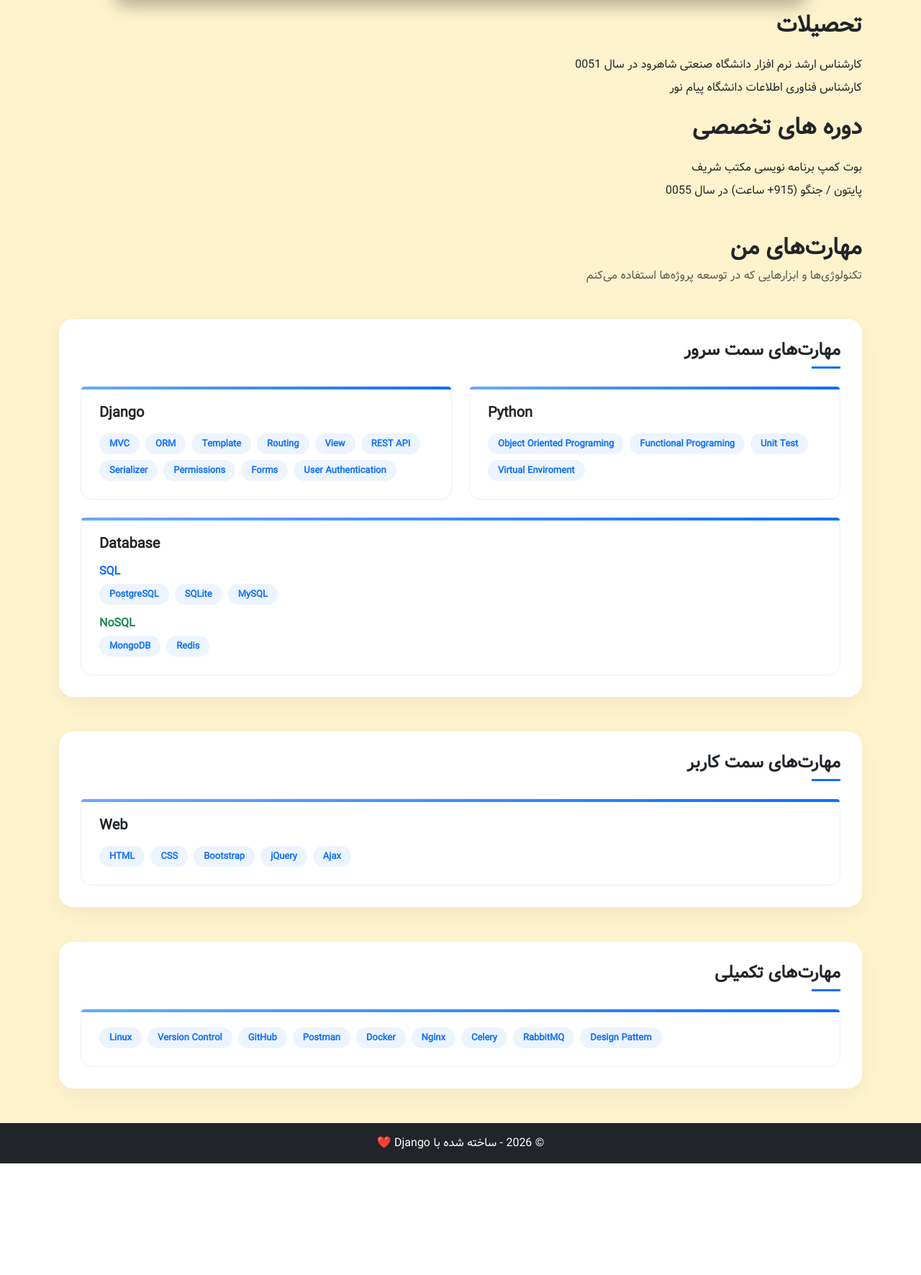
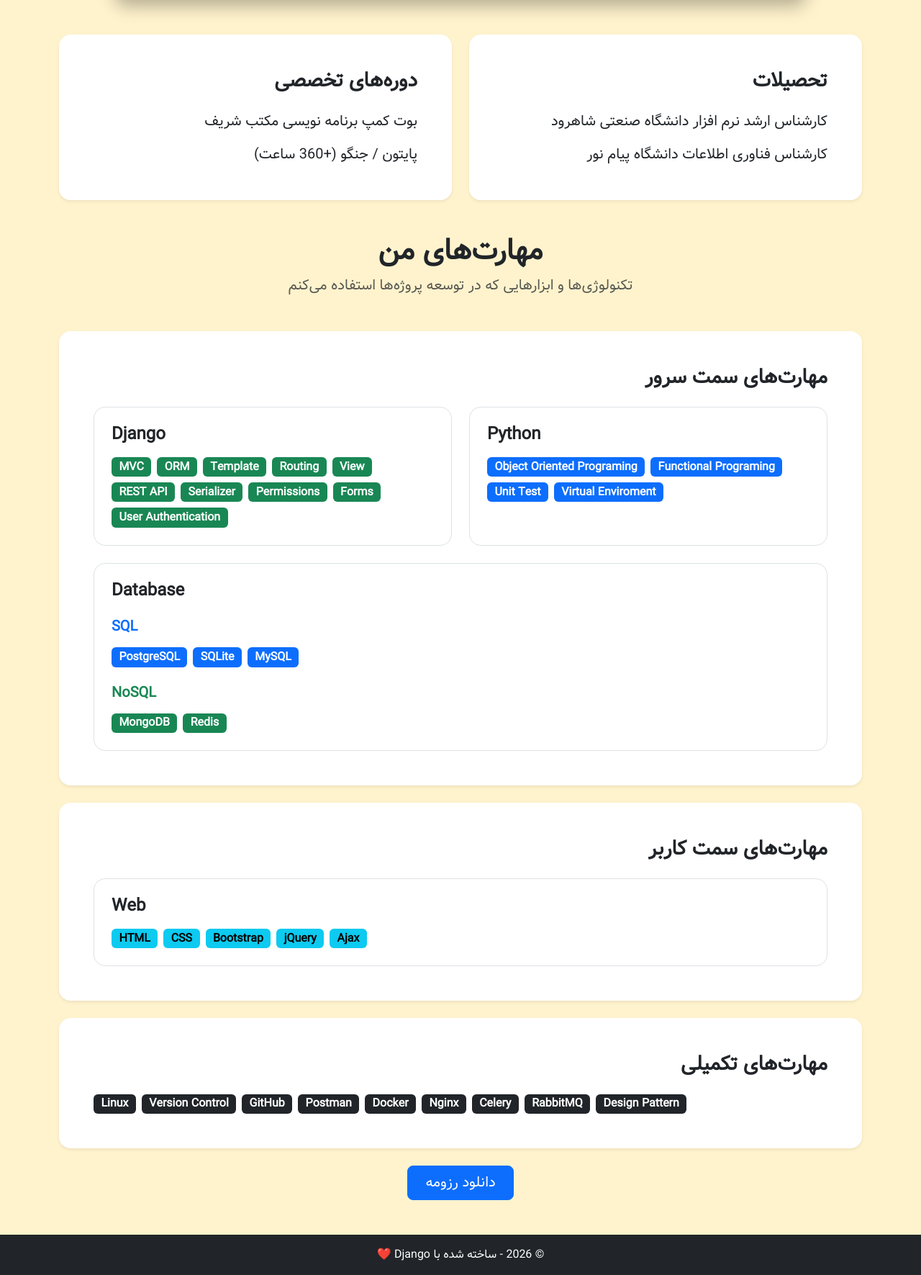
Before and after one commit to shahramsss/resume_web, a Django app: page /skills/ in a window 1280 px wide. Shown: the part 76-1847 px from the top of the page at 72% size. Before the commit the page ends 1692 px from the top, so only its background shows below. Run offline with Django 5.2, Linux system fonts and the light colour scheme; some libraries are stand-ins or nearby versions.

Commit message:
change home

```diff
--- a/home/templates/home/about.html
+++ b/home/templates/home/about.html
@@ -46,7 +46,7 @@
     </div>
 </section>
 
-<section class="py-5 bg-light border-top border-bottom">
+<section class="py-5  ">
     <div class="container">
         <div class="row g-4">
             <div class="col-md-4">
@@ -94,7 +94,7 @@
         </div>
     </div>
 </section>
-<section class="py-5 bg-light border-top">
+<section class="py-5  ">
     <div class="container">
         <div class="row g-4">
             <div class="col-lg-6">
--- a/home/templates/home/skills.html
+++ b/home/templates/home/skills.html
@@ -1,162 +1,94 @@
 {% extends 'base.html' %}
+{% load static %}
 
 {% block title %}
   مهارت‌ها
 {% endblock %}
 
 {% block content %}
-  <style>
-    body {
-      background: #f8f9fb;
-    }
+  <section class="py-5 ">
+    <div class="container">
 
-    .skill-section {
-      background: #ffffff;
-      padding: 30px;
-      border-radius: 20px;
-      box-shadow: 0 10px 30px rgba(0, 0, 0, 0.05);
-    }
 
-    /* کارت‌ها */
-    .skill-card {
-      background: #fff;
-      border-radius: 15px;
-      padding: 25px;
-      height: 100%;
-      position: relative;
-      transition: 0.3s;
-      border: 1px solid #eee;
-    }
-
-    .skill-card::before {
-      content: '';
-      position: absolute;
-      top: 0;
-      right: 0;
-      width: 100%;
-      height: 4px;
-      background: linear-gradient(to left, #0d6efd, #6ea8fe);
-      border-radius: 15px 15px 0 0;
-    }
-
-    .skill-card:hover {
-      transform: translateY(-6px);
-      box-shadow: 0 15px 40px rgba(0, 0, 0, 0.08);
-    }
-
-    /* badge */
-    .skill-badge {
-      background: rgba(13, 110, 253, 0.08);
-      color: #0d6efd;
-      padding: 8px 14px;
-      border-radius: 20px;
-      font-size: 13px;
-      transition: 0.3s;
-    }
-
-    .skill-badge:hover {
-      background: #0d6efd;
-      color: #fff;
-    }
-
-    /* عنوان‌ها */
-    .section-title {
-      position: relative;
-      display: inline-block;
-      padding-bottom: 10px;
-    }
-
-    .section-title::after {
-      content: '';
-      width: 40px;
-      height: 3px;
-      background: #0d6efd;
-      position: absolute;
-      bottom: 0;
-      right: 0;
-    }
-
-    /* انگلیسی */
-    .ltr {
-      direction: ltr;
-      text-align: left;
-    }
-  </style>
-<section class="pt-3">
-    <div class="container">
-        <h2 class="fw-bold mb-4">تحصیلات</h2>
-        <p class="mb-2">کارشناس ارشد نرم افزار دانشگاه صنعتی شاهرود در سال 0051</p>
-        <p class="mb-4">کارشناس فناوری اطلاعات دانشگاه پیام نور</p>
-
-        <h2 class="fw-bold mb-4">دوره های تخصصی</h2>
-        <p class="mb-2">بوت کمپ برنامه نویسی مکتب شریف</p>
-        <p class="mb-0">پایتون / جنگو (915+ ساعت) در سال 0055</p>
-    </div>
-</section>
-
-  <div class="container my-5">
-    <!-- title -->
-    <div class="text-center mb-5">
-      <h2 class="fw-bold text-end">مهارت‌های من</h2>
-      <p class="text-muted text-end">تکنولوژی‌ها و ابزارهایی که در توسعه پروژه‌ها استفاده می‌کنم</p>
-    </div>
-
-    <!-- server -->
-    <div class="skill-section mb-5">
-      <h4 class="fw-bold mb-4 section-title text-end">مهارت‌های سمت سرور</h4>
-
-      <div class="row g-4">
-        <!-- Python -->
-        <div class="col-md-6">
-          <div class="skill-card">
-            <h5 class="fw-bold mb-3 ltr">Python</h5>
-            <div class="d-flex flex-wrap gap-2 ltr">
-              <span class="badge skill-badge">Object Oriented Programing</span>
-              <span class="badge skill-badge">Functional Programing</span>
-              <span class="badge skill-badge">Unit Test</span>
-              <span class="badge skill-badge">Virtual Enviroment</span>
+      <div class="row g-4 mb-5">
+        <div class="col-lg-6">
+          <div class="card border-0 shadow-sm rounded-4 h-100">
+            <div class="card-body p-4 p-md-5">
+              <h2 class="h3 fw-bold mb-4">تحصیلات</h2>
+              <p class="fs-5 mb-3">کارشناس ارشد نرم افزار دانشگاه صنعتی شاهرود </p>
+              <p class="fs-5 mb-0">کارشناس فناوری اطلاعات دانشگاه پیام نور</p>
             </div>
           </div>
         </div>
 
-        <!-- Django -->
+        <div class="col-lg-6">
+          <div class="card border-0 shadow-sm rounded-4 h-100">
+            <div class="card-body p-4 p-md-5">
+              <h2 class="h3 fw-bold mb-4">دوره‌های تخصصی</h2>
+              <p class="fs-5 mb-3">بوت کمپ برنامه نویسی مکتب شریف</p>
+              <p class="fs-5 mb-0">پایتون / جنگو (+360 ساعت) </p>
+            </div>
+          </div>
+        </div>
+      </div>
+      <div class="text-center mb-5">
+        <h1 class="fw-bold display-6">مهارت‌های من</h1>
+        <p class="text-muted lead mb-0">تکنولوژی‌ها و ابزارهایی که در توسعه پروژه‌ها استفاده می‌کنم</p>
+      </div>
+      <div class="card border-0 shadow-sm rounded-4 mb-4">
+        <div class="card-body p-4 p-md-5">
+          <h2 class="h3 fw-bold mb-4">مهارت‌های سمت سرور</h2>
+
+          <div class="row g-4">
             <div class="col-md-6">
-          <div class="skill-card">
-            <h5 class="fw-bold mb-3 ltr">Django</h5>
-            <div class="d-flex flex-wrap gap-2 ltr">
-              <span class="badge skill-badge">MVC</span>
-              <span class="badge skill-badge">ORM</span>
-              <span class="badge skill-badge">Template</span>
-              <span class="badge skill-badge">Routing</span>
-              <span class="badge skill-badge">View</span>
-              <span class="badge skill-badge">REST API</span>
-              <span class="badge skill-badge">Serializer</span>
-              <span class="badge skill-badge">Permissions</span>
-              <span class="badge skill-badge">Forms</span>
-              <span class="badge skill-badge">User Authentication</span>
+              <div class="border rounded-4 p-4 h-100">
+                <h3 class="h4 fw-bold mb-3 text-start" dir="ltr">Python</h3>
+                <div class="d-flex flex-wrap gap-2" dir="ltr">
+                  <span class="badge text-bg-primary fs-6">Object Oriented Programing</span>
+                  <span class="badge text-bg-primary fs-6">Functional Programing</span>
+                  <span class="badge text-bg-primary fs-6">Unit Test</span>
+                  <span class="badge text-bg-primary fs-6">Virtual Enviroment</span>
                 </div>
               </div>
             </div>
 
-        <!-- Database -->
-        <div class="col-md-12">
-          <div class="skill-card">
-            <h5 class="fw-bold mb-3 ltr">Database</h5>
+            <div class="col-md-6">
+              <div class="border rounded-4 p-4 h-100">
+                <h3 class="h4 fw-bold mb-3 text-start" dir="ltr">Django</h3>
+                <div class="d-flex flex-wrap gap-2" dir="ltr">
+                  <span class="badge text-bg-success fs-6">MVC</span>
+                  <span class="badge text-bg-success fs-6">ORM</span>
+                  <span class="badge text-bg-success fs-6">Template</span>
+                  <span class="badge text-bg-success fs-6">Routing</span>
+                  <span class="badge text-bg-success fs-6">View</span>
+                  <span class="badge text-bg-success fs-6">REST API</span>
+                  <span class="badge text-bg-success fs-6">Serializer</span>
+                  <span class="badge text-bg-success fs-6">Permissions</span>
+                  <span class="badge text-bg-success fs-6">Forms</span>
+                  <span class="badge text-bg-success fs-6">User Authentication</span>
+                </div>
+              </div>
+            </div>
 
-            <div class="mb-3">
-              <h6 class="fw-bold mb-2 text-primary ltr">SQL</h6>
-              <div class="d-flex flex-wrap gap-2 ltr">
-                <span class="badge skill-badge">PostgreSQL</span>
-                <span class="badge skill-badge">SQLite</span>
-                <span class="badge skill-badge">MySQL</span>
+            <div class="col-12">
+              <div class="border rounded-4 p-4">
+                <h3 class="h4 fw-bold mb-4 text-start" dir="ltr">Database</h3>
+
+                <div class="mb-4">
+                  <h4 class="h5 fw-bold text-primary mb-3 text-start" dir="ltr">SQL</h4>
+                  <div class="d-flex flex-wrap gap-2" dir="ltr">
+                    <span class="badge text-bg-primary fs-6">PostgreSQL</span>
+                    <span class="badge text-bg-primary fs-6">SQLite</span>
+                    <span class="badge text-bg-primary fs-6">MySQL</span>
                   </div>
                 </div>
 
                 <div>
-              <h6 class="fw-bold mb-2 text-success ltr">NoSQL</h6>
-              <div class="d-flex flex-wrap gap-2 ltr">
-                <span class="badge skill-badge">MongoDB</span>
-                <span class="badge skill-badge">Redis</span>
+                  <h4 class="h5 fw-bold text-success mb-3 text-start" dir="ltr">NoSQL</h4>
+                  <div class="d-flex flex-wrap gap-2" dir="ltr">
+                    <span class="badge text-bg-success fs-6">MongoDB</span>
+                    <span class="badge text-bg-success fs-6">Redis</span>
+                  </div>
                 </div>
               </div>
             </div>
@@ -164,39 +96,44 @@
         </div>
       </div>
 
-    <!-- frontend -->
-    <div class="skill-section mb-5">
-      <h4 class="fw-bold mb-4 section-title text-end">مهارت‌های سمت کاربر</h4>
-
-      <div class="skill-card">
-        <h5 class="fw-bold mb-3 ltr">Web</h5>
-        <div class="d-flex flex-wrap gap-2 ltr">
-          <span class="badge skill-badge">HTML</span>
-          <span class="badge skill-badge">CSS</span>
-          <span class="badge skill-badge">Bootstrap</span>
-          <span class="badge skill-badge">jQuery</span>
-          <span class="badge skill-badge">Ajax</span>
+      <div class="card border-0 shadow-sm rounded-4 mb-4">
+        <div class="card-body p-4 p-md-5">
+          <h2 class="h3 fw-bold mb-4">مهارت‌های سمت کاربر</h2>
+          <div class="border rounded-4 p-4">
+            <h3 class="h4 fw-bold mb-3 text-start" dir="ltr">Web</h3>
+            <div class="d-flex flex-wrap gap-2" dir="ltr">
+              <span class="badge text-bg-info fs-6">HTML</span>
+              <span class="badge text-bg-info fs-6">CSS</span>
+              <span class="badge text-bg-info fs-6">Bootstrap</span>
+              <span class="badge text-bg-info fs-6">jQuery</span>
+              <span class="badge text-bg-info fs-6">Ajax</span>
+            </div>
           </div>
         </div>
       </div>
 
-    <!-- extra -->
-    <div class="skill-section mb-4">
-      <h4 class="fw-bold mb-4 section-title text-end">مهارت‌های تکمیلی</h4>
-
-      <div class="skill-card">
-        <div class="d-flex flex-wrap gap-2 ltr">
-         <span class="badge skill-badge">Linux</span>
-              <span class="badge skill-badge">Version Control</span>
-              <span class="badge skill-badge">GitHub</span>
-              <span class="badge skill-badge">Postman</span>
-              <span class="badge skill-badge">Docker</span>
-              <span class="badge skill-badge">Nginx</span>
-              <span class="badge skill-badge">Celery</span>
-              <span class="badge skill-badge">RabbitMQ</span>
-              <span class="badge skill-badge">Design Pattern</span>
+      <div class="card border-0 shadow-sm rounded-4 mb-4">
+        <div class="card-body p-4 p-md-5">
+          <h2 class="h3 fw-bold mb-4">مهارت‌های تکمیلی</h2>
+          <div class="d-flex flex-wrap gap-2" dir="ltr">
+            <span class="badge text-bg-dark fs-6">Linux</span>
+            <span class="badge text-bg-dark fs-6">Version Control</span>
+            <span class="badge text-bg-dark fs-6">GitHub</span>
+            <span class="badge text-bg-dark fs-6">Postman</span>
+            <span class="badge text-bg-dark fs-6">Docker</span>
+            <span class="badge text-bg-dark fs-6">Nginx</span>
+            <span class="badge text-bg-dark fs-6">Celery</span>
+            <span class="badge text-bg-dark fs-6">RabbitMQ</span>
+            <span class="badge text-bg-dark fs-6">Design Pattern</span>
           </div>
         </div>
       </div>
+
+      <div class="text-center mt-4">
+        <a href="{% static 'doc/resume2.pdf' %}" class="btn btn-primary btn-lg px-4" target="_blank" rel="noopener noreferrer">
+          دانلود رزومه
+        </a>
       </div>
+    </div>
+  </section>
 {% endblock %}
--- a/home/views.py
+++ b/home/views.py
@@ -3,18 +3,32 @@ from django.views import View
 
 
 class HomeView(View):
-    def get(self , request):
-        return render(request,"home/home.html")
+    def get(self, request):
+        return render(request, "home/home.html")
+
 
 class SkillsView(View):
-    def get(self , request):
-        return render(request,"home/skills.html")
+    def get(self, request):
+        return render(request, "home/skills.html")
+
 
 class AboutView(View):
-    def get(self , request):
-        return render(request,"home/about.html")
+    def get(self, request):
+        return render(request, "home/about.html")
 
 
 class ContactView(View):
-    def get(self , request):
-        return render(request,"home/contact.html")
+    def get(self, request):
+        return render(request, "home/contact.html")
+
+
+class Projectsiew(View):
+    pass
+    # def get(self , request):
+    #     return render(request,"home/contact.html")
+
+
+class ProjectDeiailView(View):
+    pass
+    # def get(self , request):
+    #     return render(request,"home/contact.html")
--- a/templates/inc/navbar.html
+++ b/templates/inc/navbar.html
@@ -12,7 +12,7 @@
 </style>
 <nav  class="navbar navbar-expand-lg navbar-dark custom-navbar mt-3 w-75 bg-dark">
 
-  <a class="navbar-brand ms-auto" href="#">Shahram</a>
+  <a class="navbar-brand ms-auto" href="{% url 'home:home' %}">Shahram</a>
 
   <button class="navbar-toggler" type="button" data-bs-toggle="collapse" data-bs-target="#nav">
     <span class="navbar-toggler-icon"></span>
```
Also changed, not shown: home/templates/home/home.html (+8 -5 lines). Lines whose indentation alone changed are shown as unchanged.
